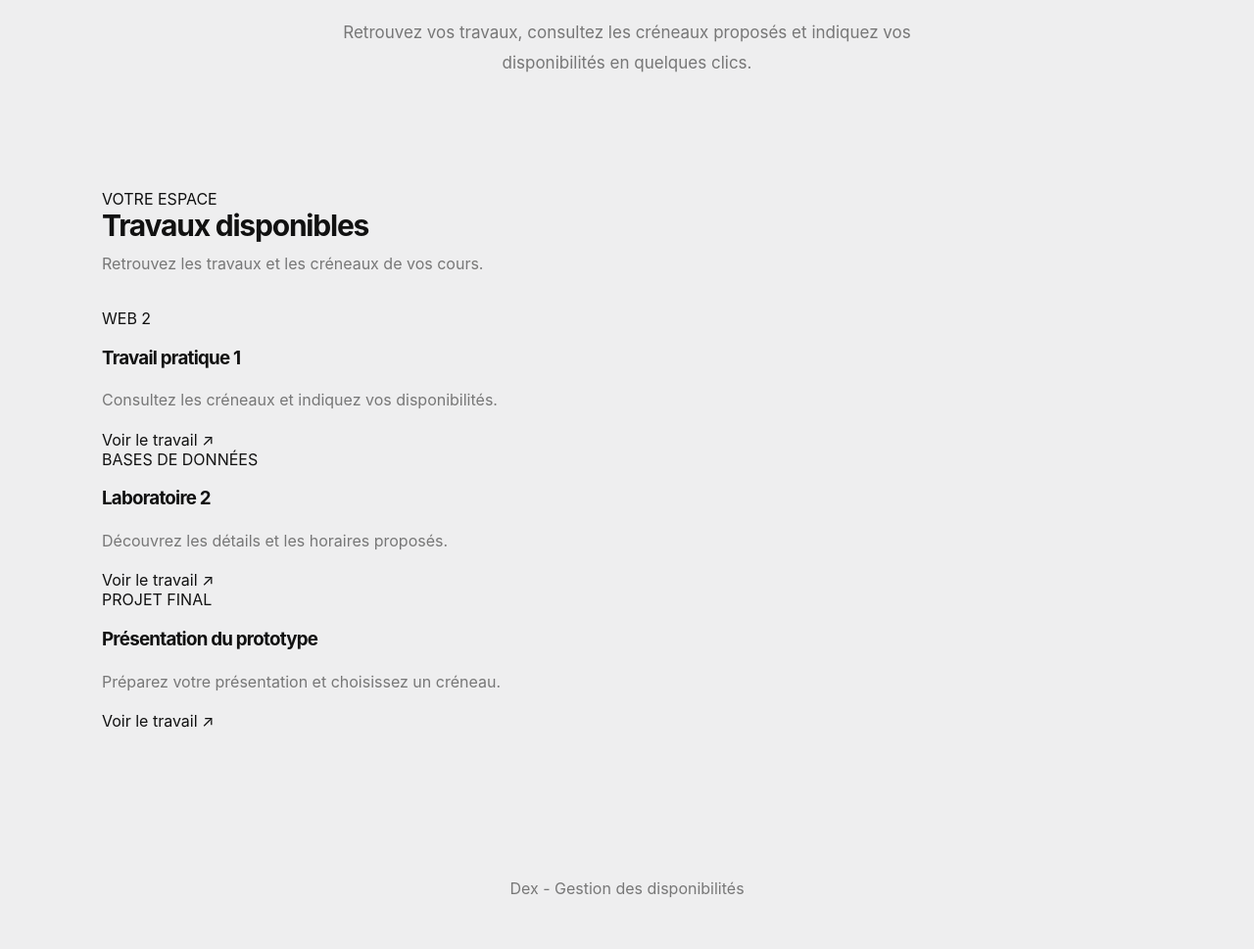
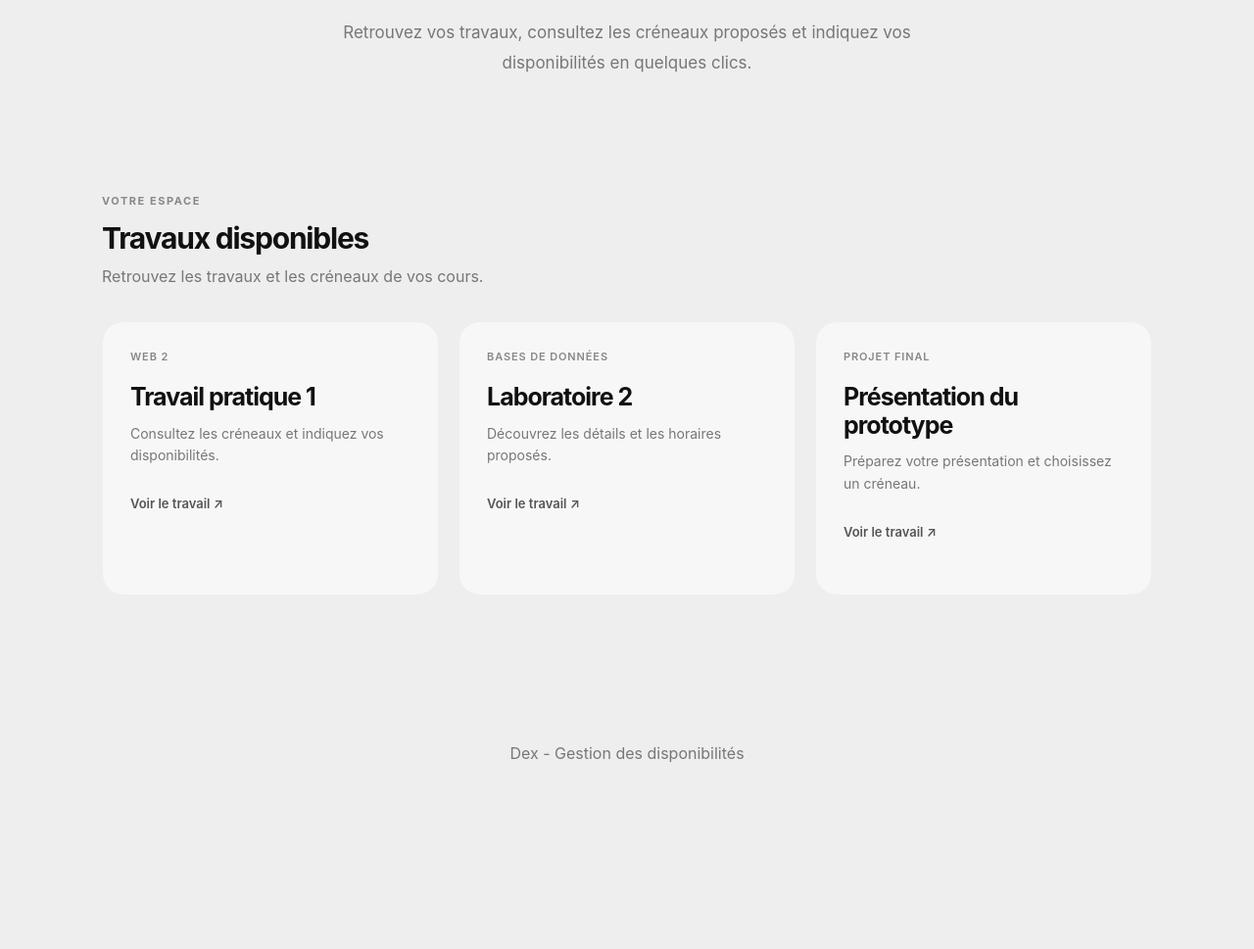
Before and after one commit to Sara-Belhadj/dex-fullstack, a PHP site: page / in a window 1280 px wide. Shown: the part 459-1428 px from the top of the page at 98% size. After the commit the page ends 1237 px from the top, so only its background shows below. Run offline with PHP 8.4, Linux system fonts and the light colour scheme.

Commit message:
Improve homepage layout and cards

```diff
--- a/site/css/style.css
+++ b/site/css/style.css
@@ -151,6 +151,100 @@ footer {
     margin: 0;
 }
 
+/* Works section */
+
+.section-label {
+    display: inline-block;
+    margin-bottom: 14px;
+    color: #888888;
+    font-size: 11px;
+    font-weight: 700;
+    letter-spacing: 0.14em;
+}
+
+/* Cards grid */
+
+.works-grid {
+    display: grid;
+    grid-template-columns: repeat(3, minmax(0, 1fr));
+    align-items: stretch;
+    gap: 20px;
+    width: 100%;
+}
+
+/* Minimal work cards */
+
+.work-card {
+    min-height: 280px;
+    background: #f7f7f7;
+    border: 1px solid #eeeeee;
+    border-radius: 22px;
+    overflow: hidden;
+    cursor: pointer;
+    transition:
+        transform 0.3s ease,
+        box-shadow 0.3s ease,
+        background 0.3s ease;
+}
+
+.work-card-content {
+    display: flex;
+    flex-direction: column;
+    align-items: flex-start;
+    flex: 1;
+    width: 100%;
+    padding: 28px;
+}
+
+.course-badge {
+    color: #888888;
+    font-size: 11px;
+    font-weight: 600;
+    letter-spacing: 0.08em;
+}
+
+.work-card-content h3 {
+    margin: 20px 0 12px;
+    color: #111111;
+    font-size: 25px;
+    font-weight: 650;
+    line-height: 1.15;
+}
+
+.work-card-content p {
+    margin: 0;
+    color: #777777;
+    font-size: 14px;
+    line-height: 1.6;
+}
+
+.work-card-link {
+    margin-top: auto;
+    padding-top: 30px;
+    color: #555555;
+    font-size: 13px;
+    font-weight: 600;
+}
+
+/* Hover effect */
+
+.work-card:hover {
+    transform: translateY(-7px);
+    background: linear-gradient(
+        165deg,
+        #f7f7f7 45%,
+        #e6ddff 75%,
+        #f6c9a4 100%
+    );
+    box-shadow: 0 18px 35px rgba(0, 0, 0, 0.09);
+}
+
+@media (min-width: 601px) and (max-width: 900px) {
+    .works-grid {
+        grid-template-columns: repeat(2, minmax(0, 1fr));
+    }
+}
+
 @media (max-width: 600px) {
     main {
         padding: 56px 24px;
@@ -170,4 +264,11 @@ footer {
     nav a:last-child {
         padding: 8px 12px;
     }
+    .works-grid {
+        grid-template-columns: 1fr;
+    }
+
+    .work-card-visual {
+        height: 190px;
+    }
 }
--- a/site/index.php
+++ b/site/index.php
@@ -46,6 +46,7 @@ $pageTitle = "Accueil - Dex";
             </div>
 
             <div id="app">
+                <div class="works-grid">
                     <article class="work-card">
                         <div class="work-card-content">
                             <span class="course-badge">WEB 2</span>
@@ -73,6 +74,7 @@ $pageTitle = "Accueil - Dex";
                         </div>
                     </article>
                 </div>
+            </div>
         </section>
     </main>
 
```
Lines whose indentation alone changed are shown as unchanged.
